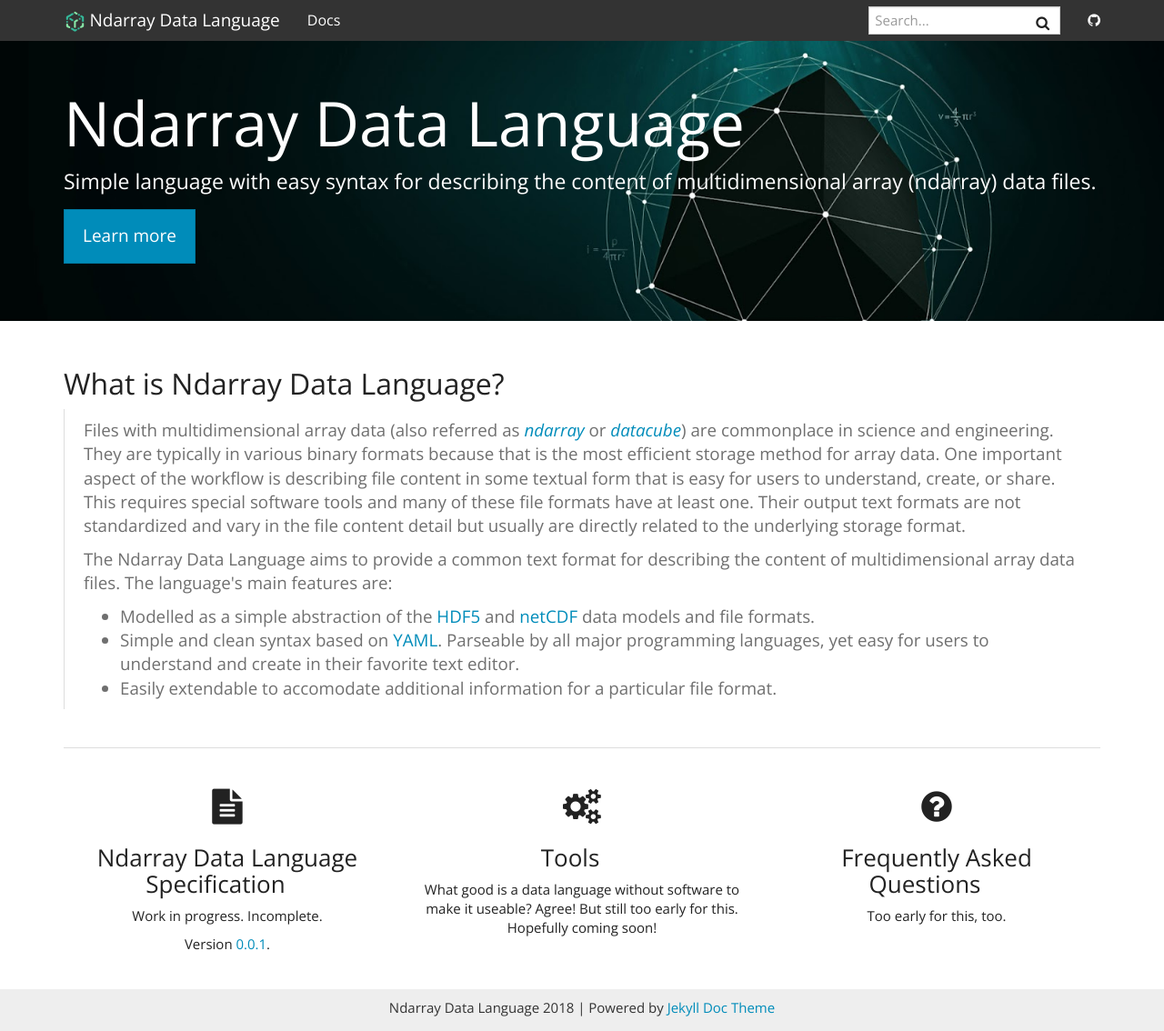
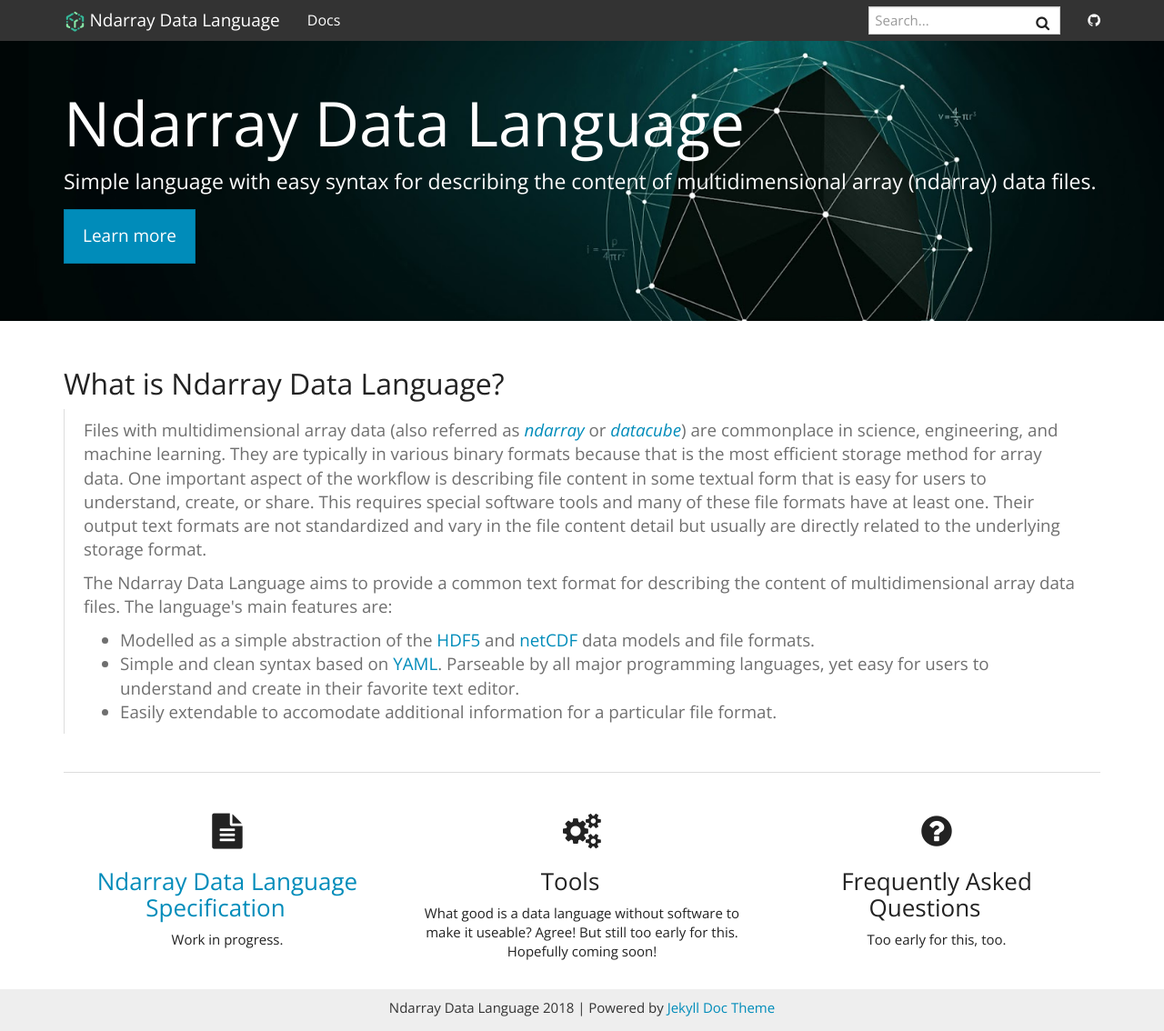
Before and after one commit to ajelenak/ndl, a Jekyll site: the page built from docs/index.html, in a window 1280 px wide and 1134 px high. Shown: the whole window at 91% size. Built offline with Jekyll 4.4.1, drawn with Linux system fonts in a browser that asks for light colours.

Commit message:
Improve home page

```diff
--- a/docs/index.html
+++ b/docs/index.html
@@ -18,7 +18,7 @@ layout: default
                 What is Ndarray Data Language?
             </h2>
             <blockquote>
-                <p>Files with multidimensional array data (also referred as <em><a href="https://docs.scipy.org/doc/numpy/reference/arrays.ndarray.html">ndarray</a></em> or <em><a href="https://en.wikipedia.org/wiki/Data_cube">datacube</a></em>) are commonplace in science and engineering. They are typically in various binary formats because that is the most efficient storage method for array data. One important aspect of the workflow is describing  file content in some textual form that is easy for users to understand, create, or share. This requires special software tools and many of these file formats have at least one. Their output text formats are not standardized and vary in the file content detail but usually are directly related to the underlying storage format.
+                <p>Files with multidimensional array data (also referred as <em><a href="https://docs.scipy.org/doc/numpy/reference/arrays.ndarray.html">ndarray</a></em> or <em><a href="https://en.wikipedia.org/wiki/Data_cube">datacube</a></em>) are commonplace in science, engineering, and machine learning. They are typically in various binary formats because that is the most efficient storage method for array data. One important aspect of the workflow is describing  file content in some textual form that is easy for users to understand, create, or share. This requires special software tools and many of these file formats have at least one. Their output text formats are not standardized and vary in the file content detail but usually are directly related to the underlying storage format.
                 </p>
 
                 <p>The Ndarray Data Language aims to provide a common text format for describing the content of multidimensional array data files. The language's main features are:
@@ -40,10 +40,8 @@ layout: default
     <div class="row">
         <div class="col-sm-4">
             <h1 class="text-center"><i class="fa fa-file-text" aria-hidden="true"></i></h1>
-            <h3 class="text-center">Ndarray Data Language Specification</h3>
-            <p class="text-center">Work in progress. Incomplete.</p>
-            <p class="text-center">Version <a href="{{ "/docs/ndl/" | prepend: site.baseurl }}">0.0.1</a>.
-            </p>
+            <h3 class="text-center"><a href="{{ "/docs/syntax/" | prepend: site.baseurl }}">Ndarray Data Language Specification</a></h3>
+            <p class="text-center">Work in progress.</p>
         </div>
         <div class="col-sm-4">
             <h1 class="text-center"><i class="fa fa-cogs" aria-hidden="true"></i></h1>
```
